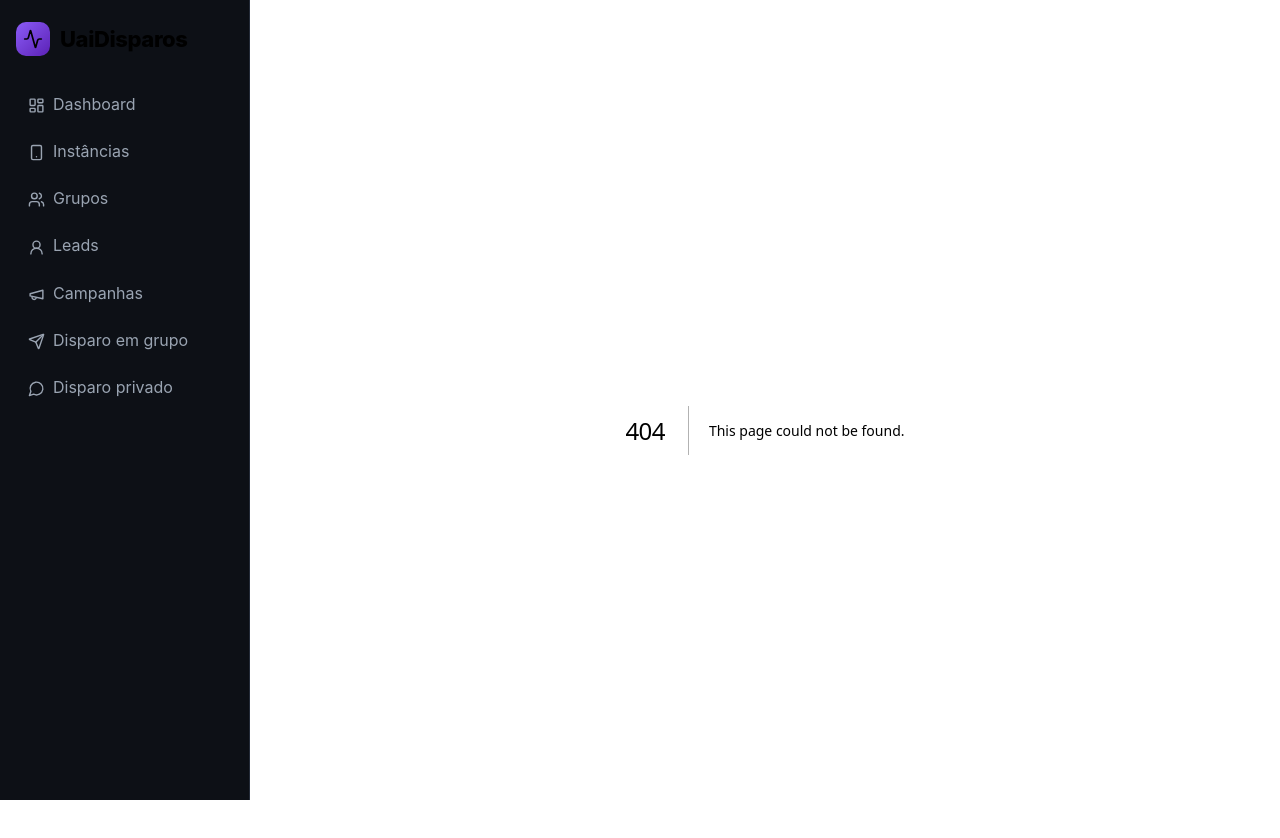
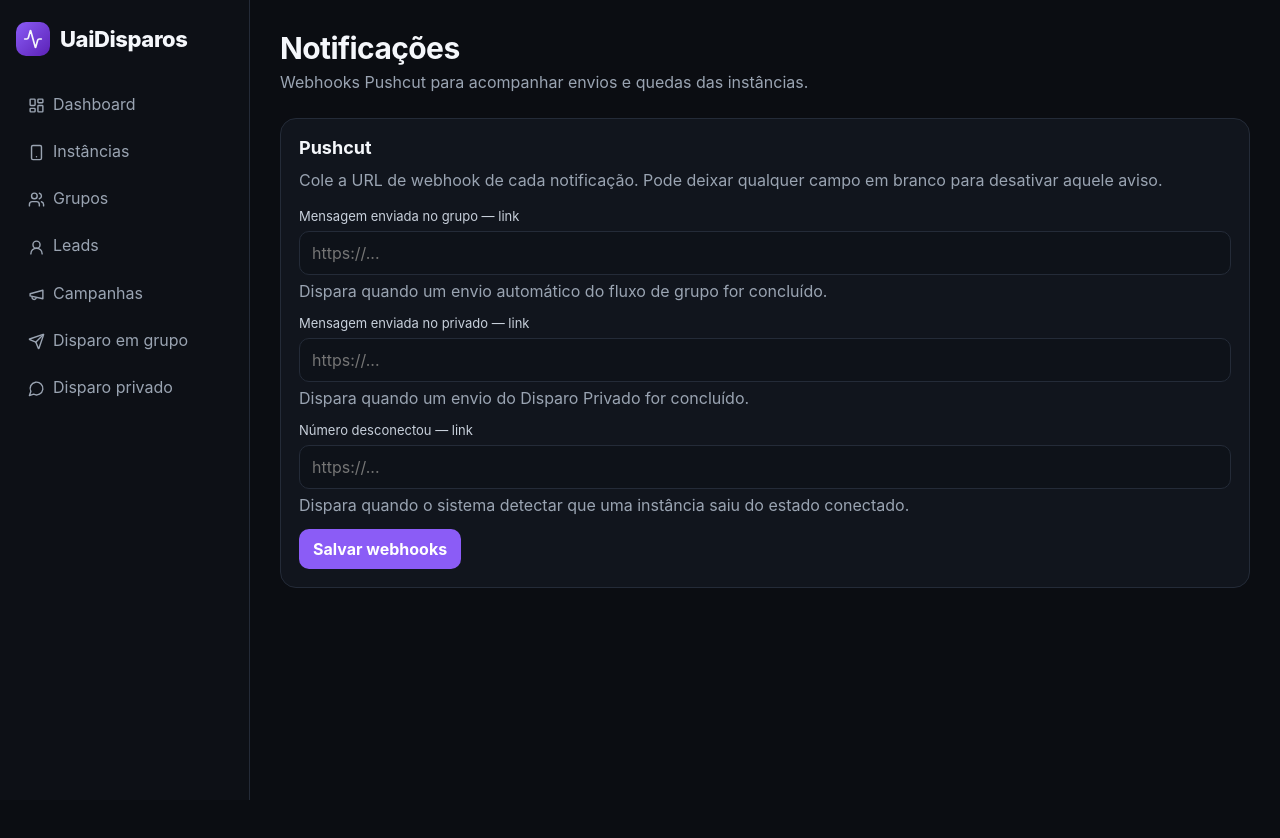
Before and after one commit to FelipPitanga/UaiDisparos, a Next.js app: page /notificacoes in a window 1280 px wide. Before the commit this address had no page. Shown: the top 838 px of the page. After the commit the page ends 800 px from the top, so only its background shows below. Built offline with nearby package versions, Linux system fonts and the light colour scheme; no server answers; the database is empty.

Commit message:
Adicionar pagina de notificacoes Pushcut

```diff
--- /dev/null
+++ b/app/notificacoes/page.tsx
@@ -0,0 +1,32 @@
+import { getSupabaseAdmin } from "@/lib/supabase/server";
+import NotificationSettingsForm from "./NotificationSettingsForm";
+
+export const dynamic = "force-dynamic";
+
+export default async function NotificationsPage() {
+  const supabase = getSupabaseAdmin();
+  const { data } = await supabase
+    .from("notification_settings")
+    .select("group_sent_url,private_sent_url,disconnected_url")
+    .eq("id", 1)
+    .maybeSingle();
+
+  return (
+    <>
+      <div className="topbar">
+        <div>
+          <h1>Notificações</h1>
+          <div className="subtitle">Webhooks Pushcut para acompanhar envios e quedas das instâncias.</div>
+        </div>
+      </div>
+
+      <NotificationSettingsForm
+        initialSettings={{
+          group_sent_url: data?.group_sent_url ?? null,
+          private_sent_url: data?.private_sent_url ?? null,
+          disconnected_url: data?.disconnected_url ?? null,
+        }}
+      />
+    </>
+  );
+}
```
